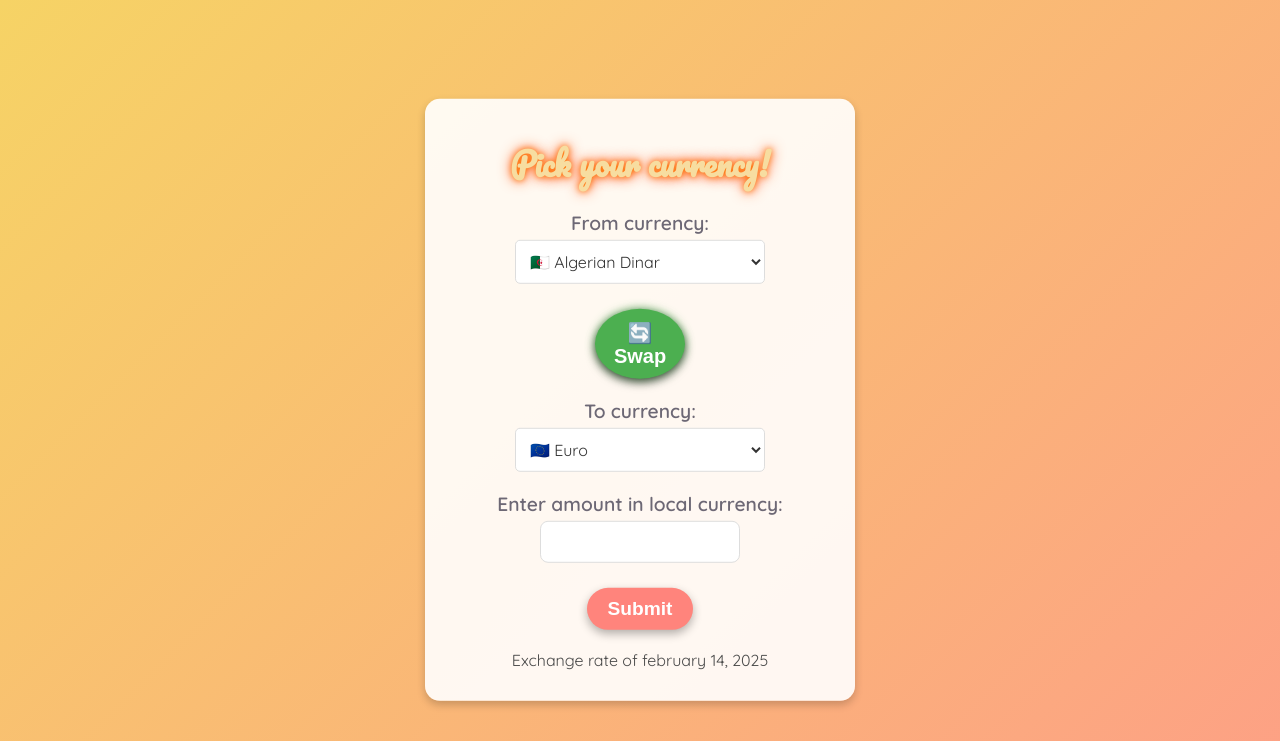
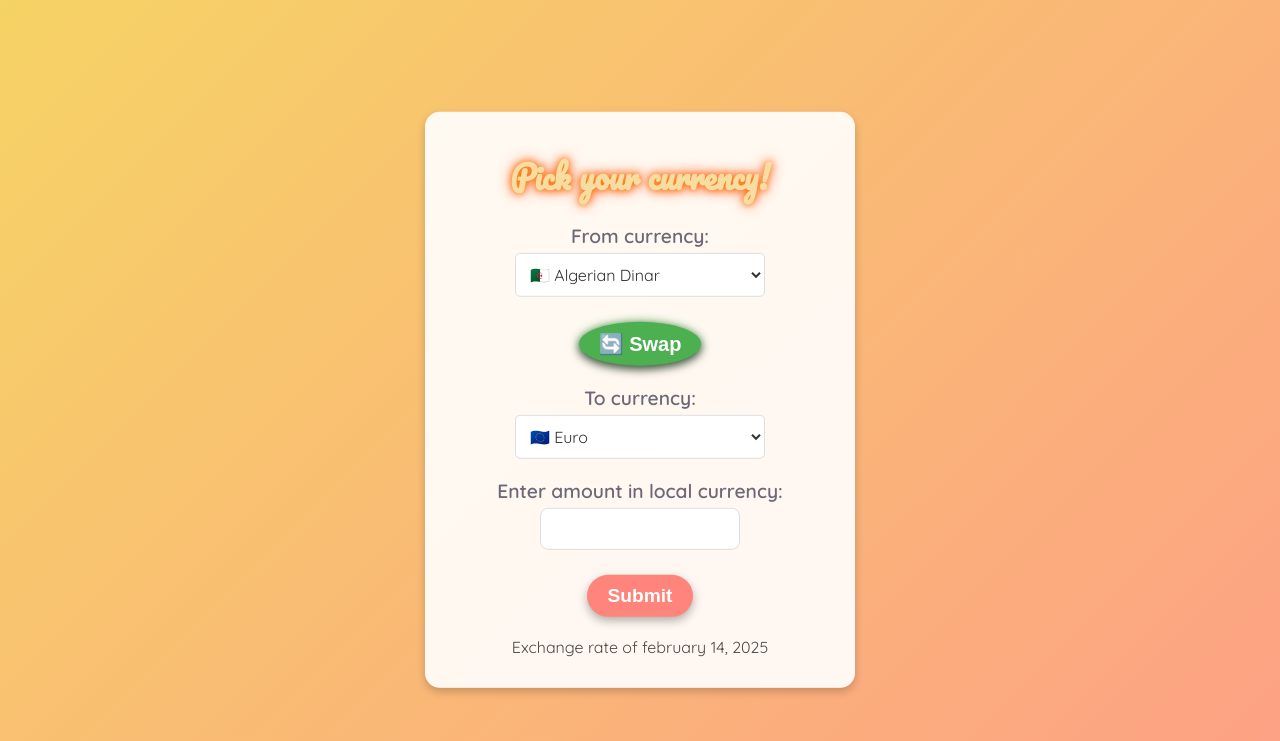
Before and after one commit to EmmanuelCuiret/currency_converter, a PHP site: page / in a window 1280 px wide. Shown: the top 741 px of the page. Run offline with PHP 8.4, Linux system fonts and the light colour scheme; some libraries are stand-ins or nearby versions.

Commit message:
add version

```diff
--- a/style.css
+++ b/style.css
@@ -126,8 +126,8 @@ select {
   color: white;
   border: none;
   border-radius: 50%;
-  width: 90px;
-  height: 70px;
+  width: auto;
+  height: auto;
   cursor: pointer;
   font-size: 20px;
   display: flex;
```
